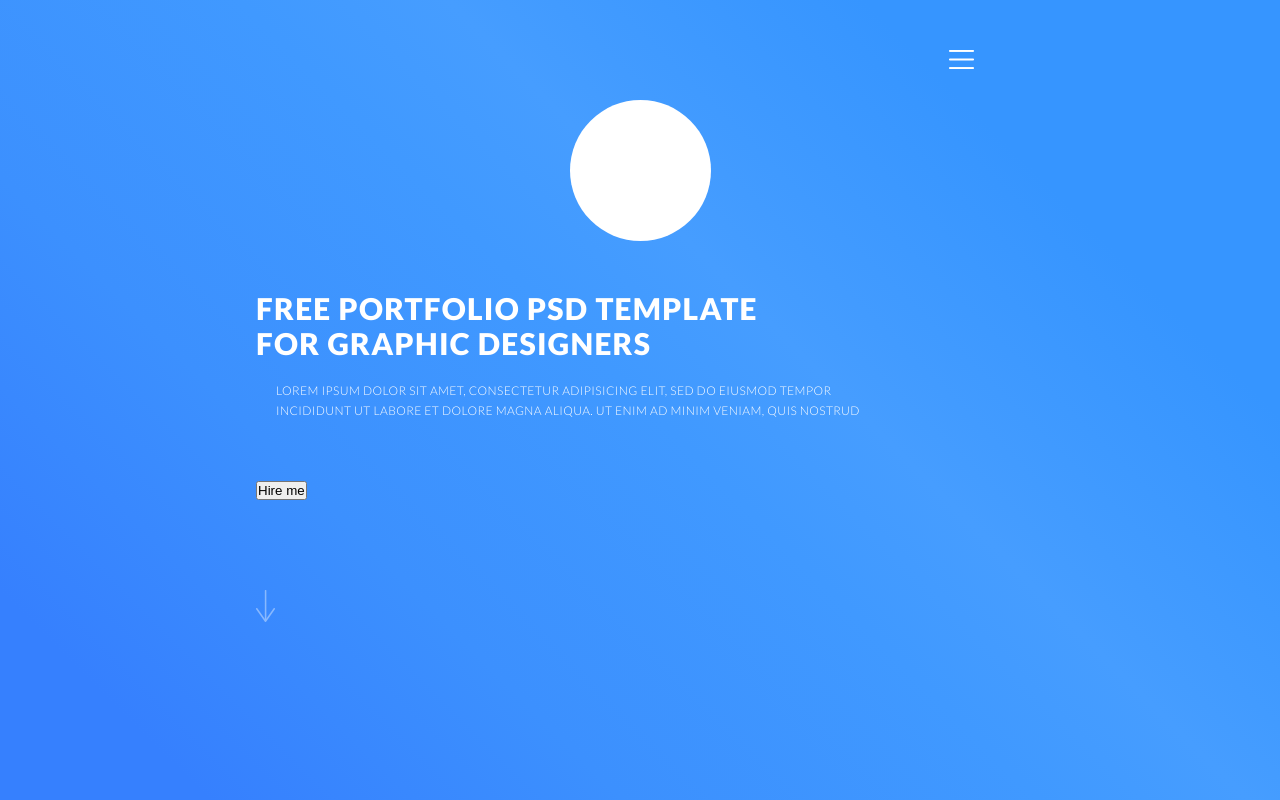
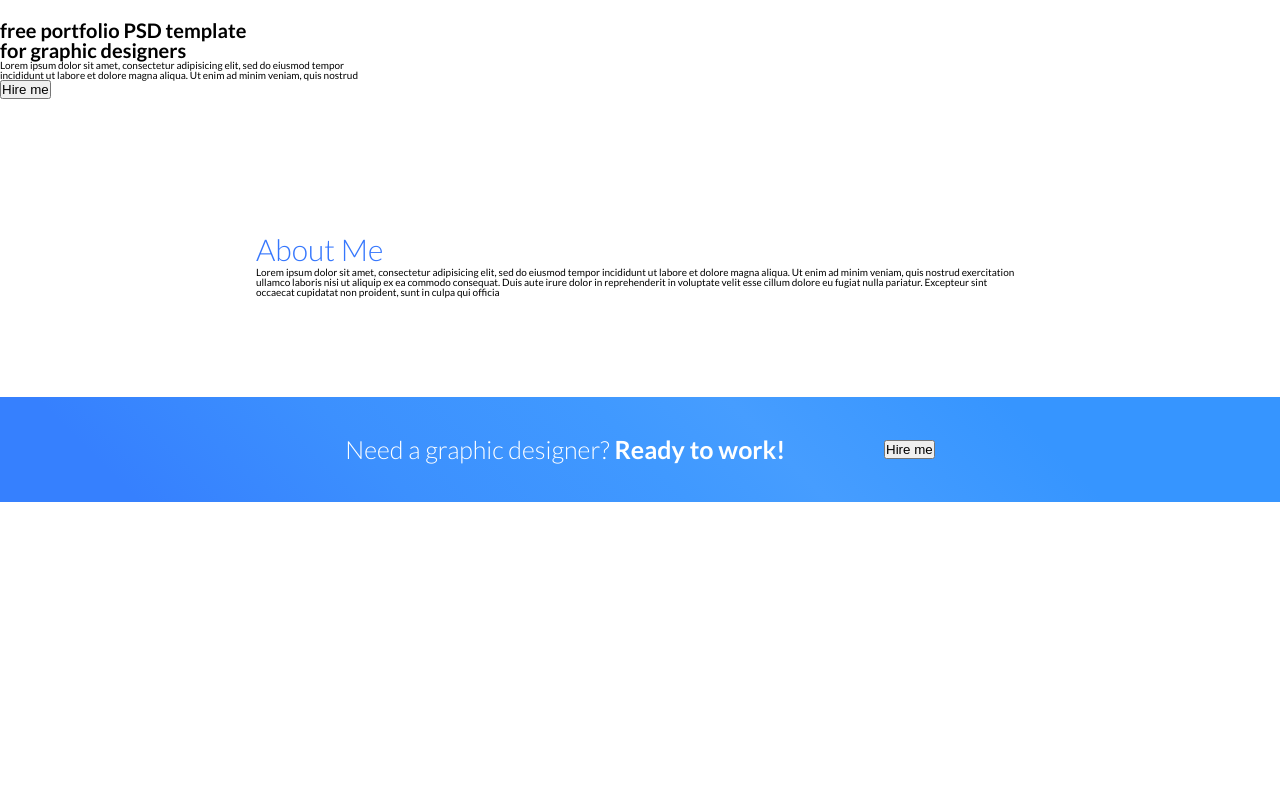
Before and after one commit to beetroot-fe/template-monsters, a plain HTML site: page index.html in a window 1280 px wide. Shown: the top 800 px of the page. Drawn offline with Linux system fonts and the light colour scheme.

```diff
--- a/css/styles.css
+++ b/css/styles.css
@@ -23,59 +23,6 @@ img {
   font-weight: 300;
   color: #3677fd;
   line-height: 3.5rem;
-}
-
-.home-section {
-  background: linear-gradient(45deg, #3680fe 10%, #3c90fe 30%, #4099ff 50%, #469dff 60%, #3695ff 80%);
-  height: 100vh;
-}
-
-.home-section__inner {
-  position: relative;
-  width: 60%;
-  margin: auto;
-}
-
-.hamburger {
-  position: absolute;
-  top: 50px;
-  right: 50px;
-  cursor: pointer;
-}
-
-.header {
-  color: #fff;
-  text-transform: uppercase;
-  padding-top: 100px;
-}
-.header__img {
-  width: 141px;
-  height: 141px;
-  margin: auto;
-  background-color: #fff;
-  border-radius: 50%;
-}
-.header__title {
-  font-size: 3rem;
-  font-weight: 900;
-  line-height: 3.5rem;
-  letter-spacing: 1.25px;
-  padding-top: 50px;
-}
-.header__desc {
-  font-size: 1.2rem;
-  font-weight: 300;
-  line-height: 2rem;
-  letter-spacing: 0.4px;
-  padding: 20px;
-}
-
-.button--home {
-  margin-top: 40px;
-}
-
-.scroll {
-  margin-top: 90px;
 }
 
 .about-section__inner {
```
